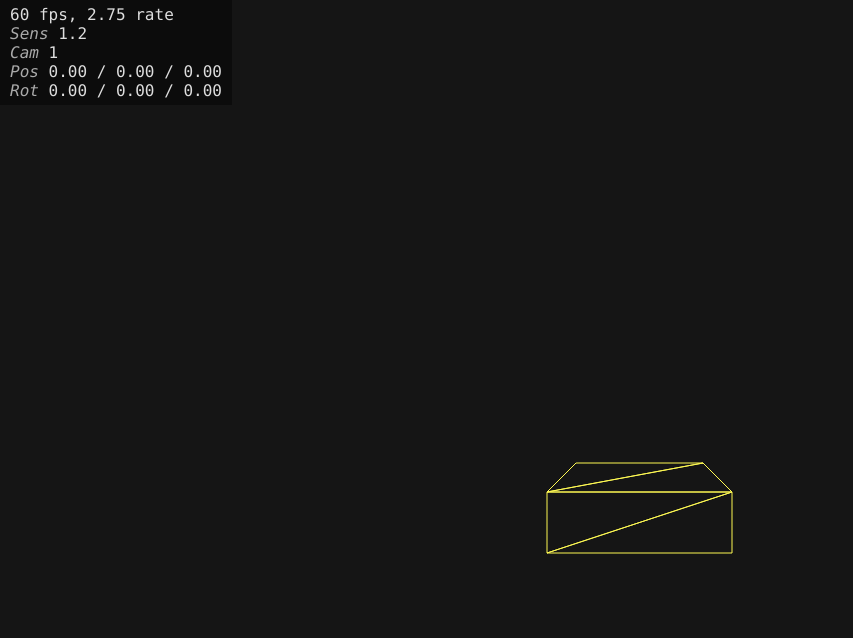
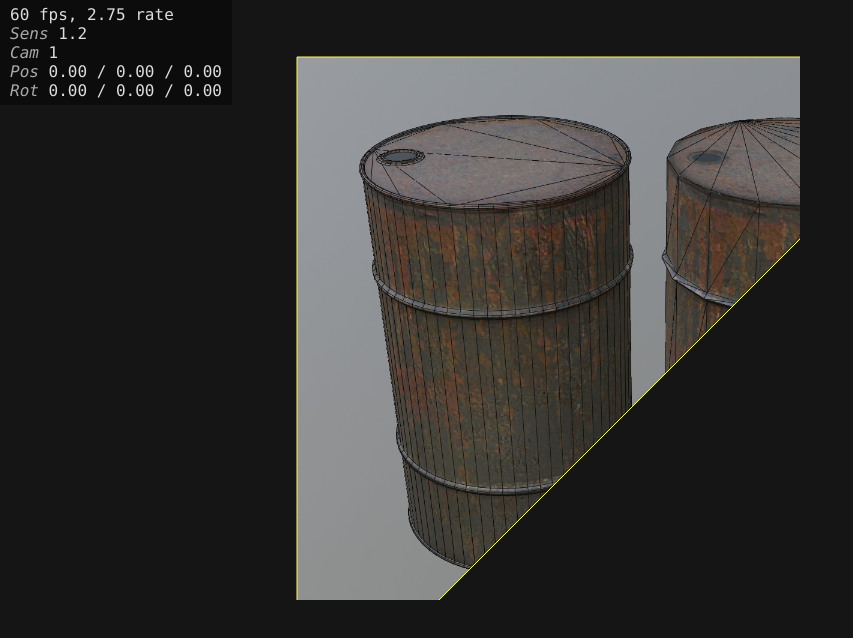
Before and after one commit to matteokeole/jsrenderer, a plain HTML site: page index.html in a window 1280 px wide. Shown: the whole page, without its empty margins (0-853 px from the left). Drawn offline with Linux system fonts and the light colour scheme.

Commit message:
Texture tests

```diff
--- a/assets/js/Mesh.js
+++ b/assets/js/Mesh.js
@@ -78,3 +78,16 @@ Mesh.prototype.place = function(x, y, z) {
 
 	this.rotation = new Vector3(xAxis, yAxis, zAxis);
 };*/
+
+// Applies a texture on the first triangle
+Mesh.prototype.applyTexture = function(source) {
+	this.texture = new Image();
+	this.texture.src = `textures/${source}`;
+	this.texture.addEventListener("load", () => {
+		this.indexBuffer[0][3] = 0;
+		this.indexBuffer[4][3] = 0;
+		this.textureBuffer = document.createElement("canvas");
+		this.textureBuffer = this.textureBuffer.getContext("2d");
+		this.texturePattern = this.textureBuffer.createPattern(this.texture, "no-repeat");
+	});
+};
--- a/assets/js/init.js
+++ b/assets/js/init.js
@@ -2,9 +2,11 @@ import PerspectiveCamera from "./PerspectiveCamera.js";
 import * as Geometry from "./Geometry.js";
 import Mesh from "./Mesh.js";
 
-export default () => {
-	let camera = new PerspectiveCamera(400, 1, 1);
+export default async () => {
+	let camera = new PerspectiveCamera(800, 1, 1);
 
-	let slab = new Mesh(new Geometry.Box(1.5, .5, 1.5));
-	slab.place(0, -1, 4);
+	let slab = new Mesh(new Geometry.Box(3, 3, 3));
+	slab.place(0, 0, 5);
+
+	await slab.applyTexture("model.jpg");
 };
--- a/assets/js/render.js
+++ b/assets/js/render.js
@@ -24,15 +24,28 @@ export default (canvas, camera) => {
 				ctx.lineTo(...p[1]);
 				ctx.lineTo(...p[2]);
 				ctx.closePath();
+
+				if (polygon[3] !== undefined) {
+					ctx.save();
+					ctx.fillStyle = mesh.texturePattern;
+					let dz = 1 / (mesh.position.z - camera.position.z) * 3;
+					ctx.setTransform(
+						dz,
+						0, // TODO
+						0, // TODO
+						dz,
+						...p[polygon[3]],
+					);
+					ctx.rotate(camera.rotation[1] / 10);
+					ctx.fill();
+					ctx.restore();
+				}
+
 				ctx.stroke();
 			}
 		}
 	}
 };
-
-
-
-
 
 
 
--- a/index.html
+++ b/index.html
@@ -16,6 +16,7 @@
 			<span id="debugCamera"></span>
 			<span id="debugPosition"></span>
 			<span id="debugRotation"></span>
+			<span id="debugTest"></span>
 		</div>
 		<canvas id="canvas">
 			This browser does not support Canvas API.
```
